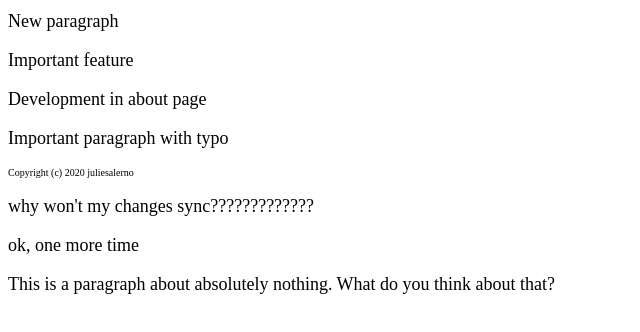
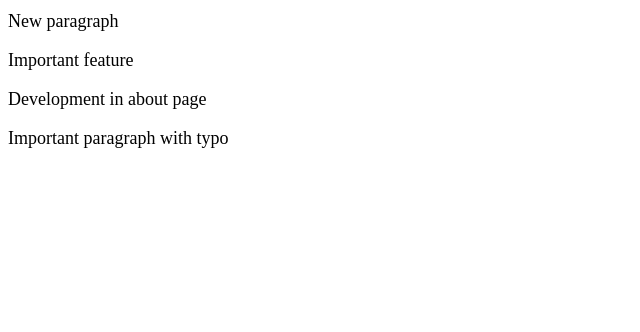
Before and after one commit to jools66/git-github-test, a plain HTML site: page index.html in a window 1280 px wide. Shown: the part 108-440 px from the top of the page, without its empty margins (0-640 px from the left). Drawn offline with Linux system fonts and the light colour scheme.

Commit message:
feature revert

```diff
--- a/index.html
+++ b/index.html
@@ -14,9 +14,6 @@
     <p>Development in about page</p>
     <p>Important paragraph with typo</p>
     <a href="about.html"About page></a>
-    <footer>Copyright (c) 2020 juliesalerno</footer>
-    <p>why won't my changes sync?????????????</p>
-    <p>ok, one more time</p>
-    <p>This is a paragraph about absolutely nothing. What do you think about that?</p>
+
 </body>
 </html>
```
